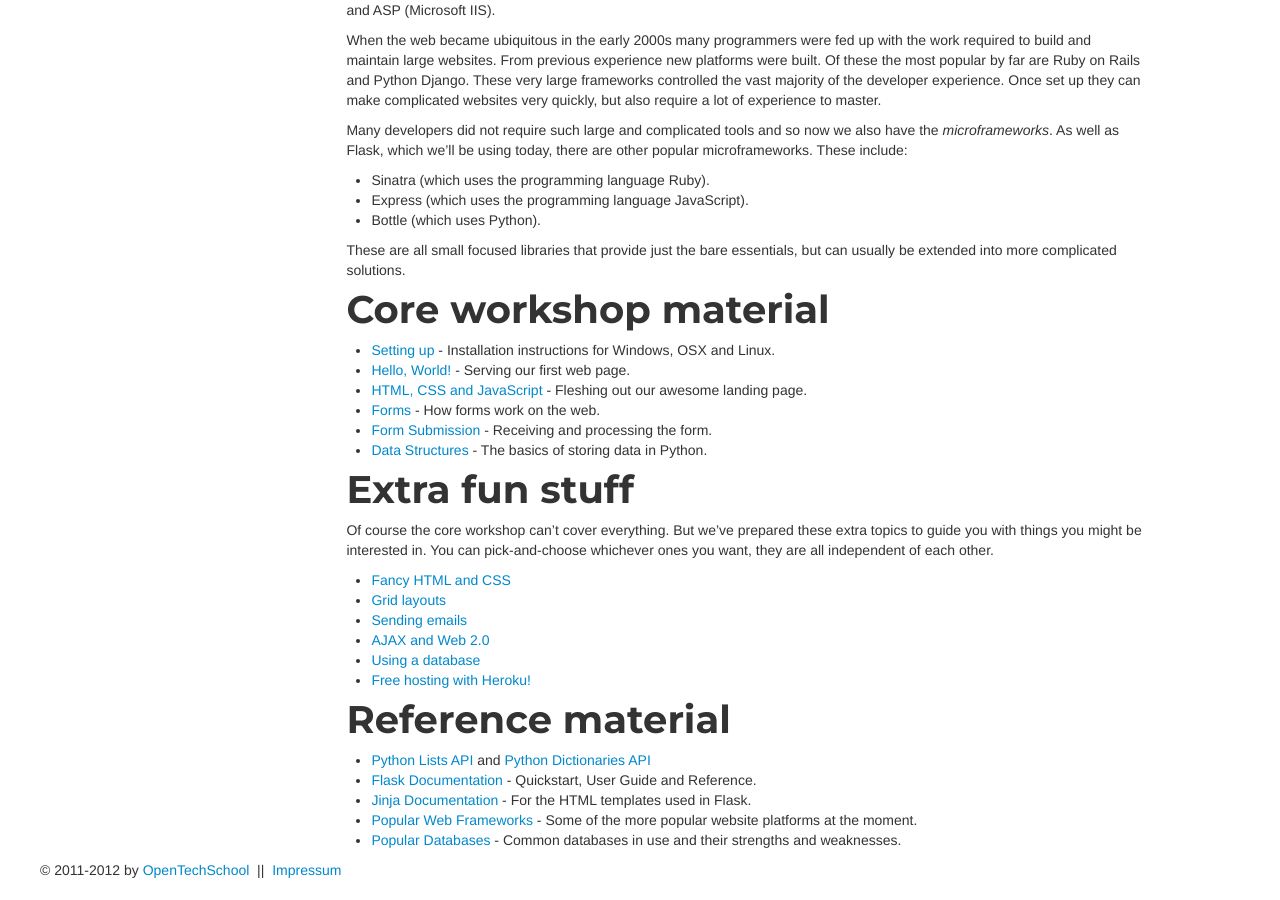
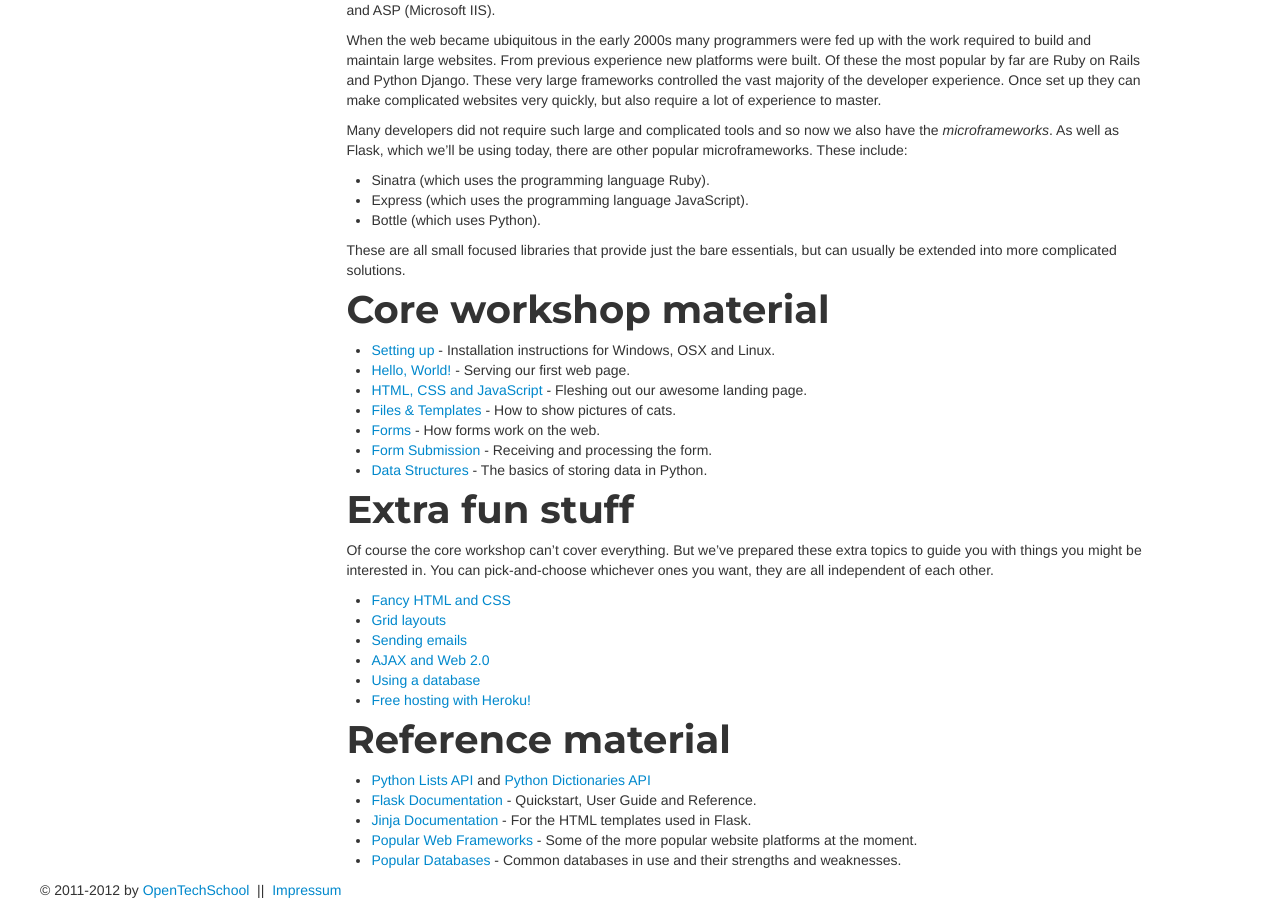
Before and after one commit to OpenTechSchool/python-flask, a Jekyll site: the page built from index.md, in a window 1280 px wide and 900 px high, scrolled down 853 px. Built offline with Jekyll 4.4.1, drawn with Linux system fonts in a browser that asks for light colours.

Commit message:
Update index.md

```diff
--- a/index.md
+++ b/index.md
@@ -48,6 +48,7 @@
 * [Setting up](core/setup.html) - Installation instructions for Windows, OSX and Linux.
 * [Hello, World!](core/hello-world.html) - Serving our first web page.
 * [HTML, CSS and JavaScript](core/html-css-js.html) - Fleshing out our awesome landing page.
+* [Files & Templates](core/files-templates.html) - How to show pictures of cats.
 * [Forms](core/forms.html) - How forms work on the web.
 * [Form Submission](core/form-submission.html) - Receiving and processing the form.
 * [Data Structures](core/data.html) - The basics of storing data in Python.
```
